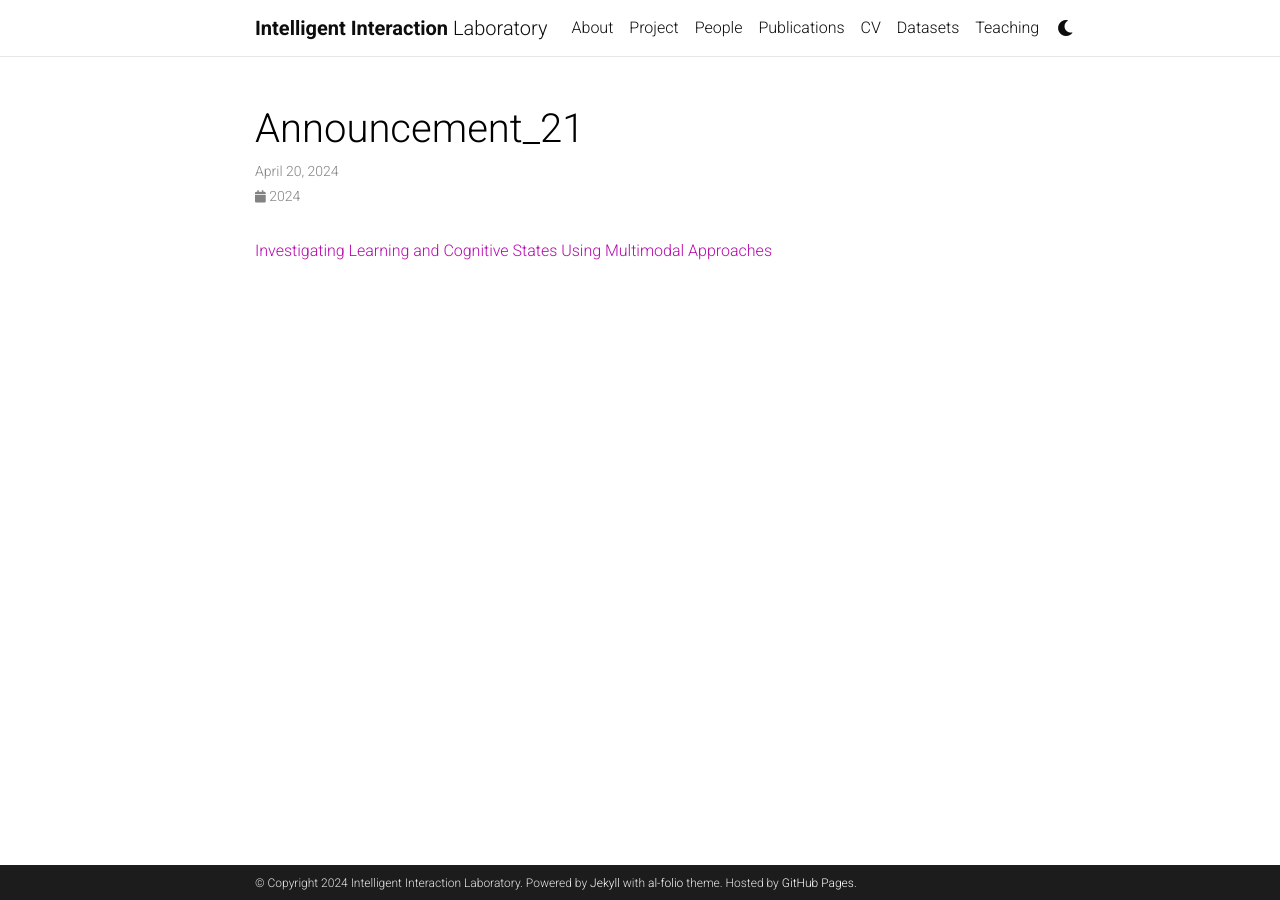
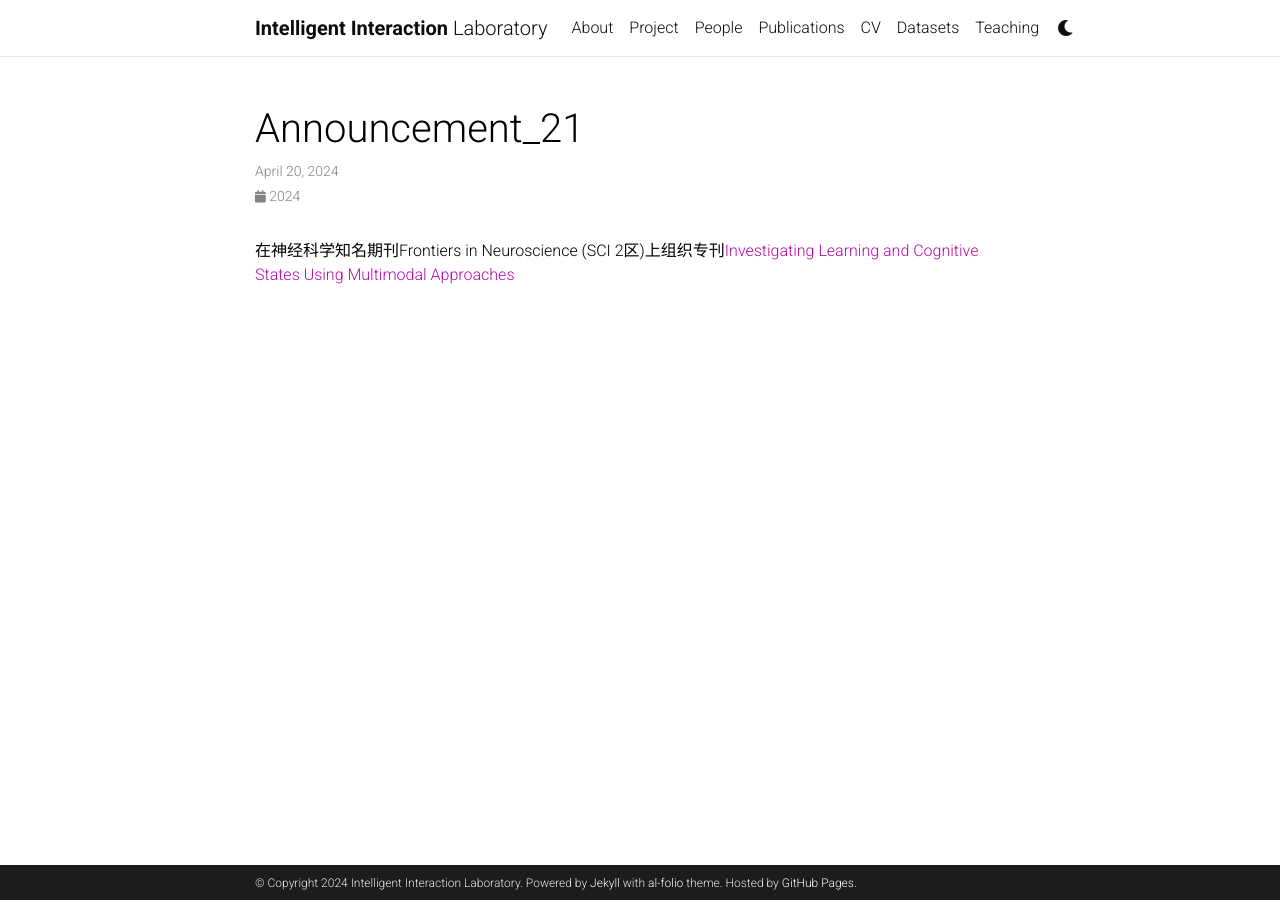
Before and after one commit to IntelligentInteractiveLab/intelligentinteractivelab.github.io, a Jekyll site: the page built from _news/announcement_21.md, in a window 1280 px wide. Built offline with Jekyll 4.4.1, drawn with Linux system fonts in a browser that asks for light colours; comment, search, counter and statistics services are not loaded; a style sheet for code colours, icons or effects is not loaded.

Commit message:
更新了新闻

```diff
--- a/_news/announcement_21.md
+++ b/_news/announcement_21.md
@@ -4,4 +4,4 @@ date: April 20, 2024
 inline: true
 ---
 
-<a href="https://www.frontiersin.org/research-topics/64023/investigating-learning-and-cognitive-states-using-multimodal-approaches?utm_source=wechat&utm_medium=social&utm_campaign=rtopinchn">Investigating Learning and Cognitive States Using Multimodal Approaches</a>
+在神经科学知名期刊Frontiers in Neuroscience (SCI 2区)上组织专刊<a href="https://www.frontiersin.org/research-topics/64023/investigating-learning-and-cognitive-states-using-multimodal-approaches?utm_source=wechat&utm_medium=social&utm_campaign=rtopinchn">Investigating Learning and Cognitive States Using Multimodal Approaches</a>
```
